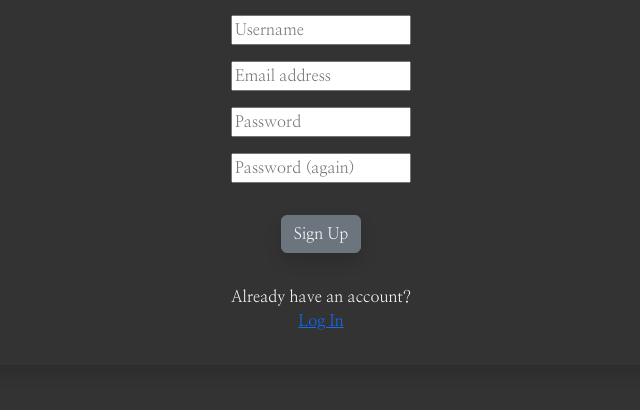
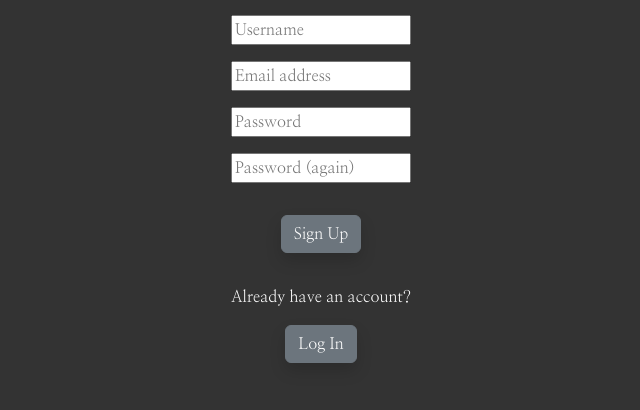
Before and after one commit to Tamas-Gavlider/MyVault, a Django app: page /accounts/signup/ in a window 1280 px wide. Shown: the part 201-611 px from the top of the page, without its empty margins (319-959 px from the left). Run offline with Django 4.2, Linux system fonts and the light colour scheme.

Commit message:
Style login btn on reg. page

```diff
--- a/templates/account/signup.html
+++ b/templates/account/signup.html
@@ -55,7 +55,7 @@
 
                 <p class="account-p mt-3">{% trans "Already have an account?" %}
                     <br>
-                    <a class="account-link" href="{% url 'account_login' %}">{% trans "Log In" %}</a>
+                    <a class="account-link btn-secondary button shadow mt-3 mb-3 btn" href="{% url 'account_login' %}">{% trans "Log In" %}</a>
                 </p>
             </div>
         </div>
```
